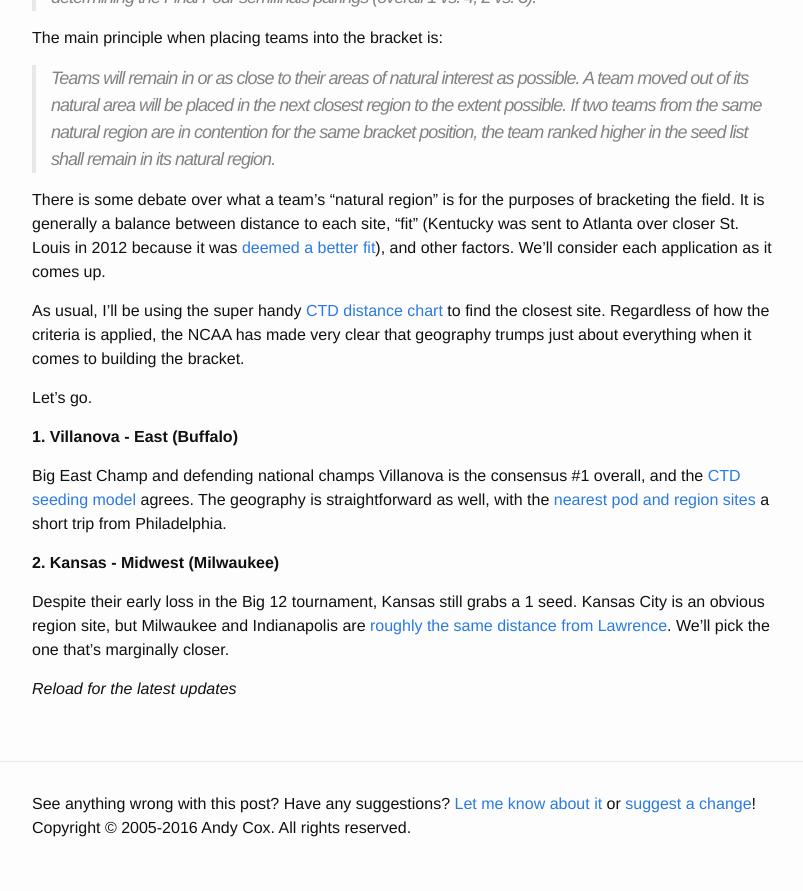
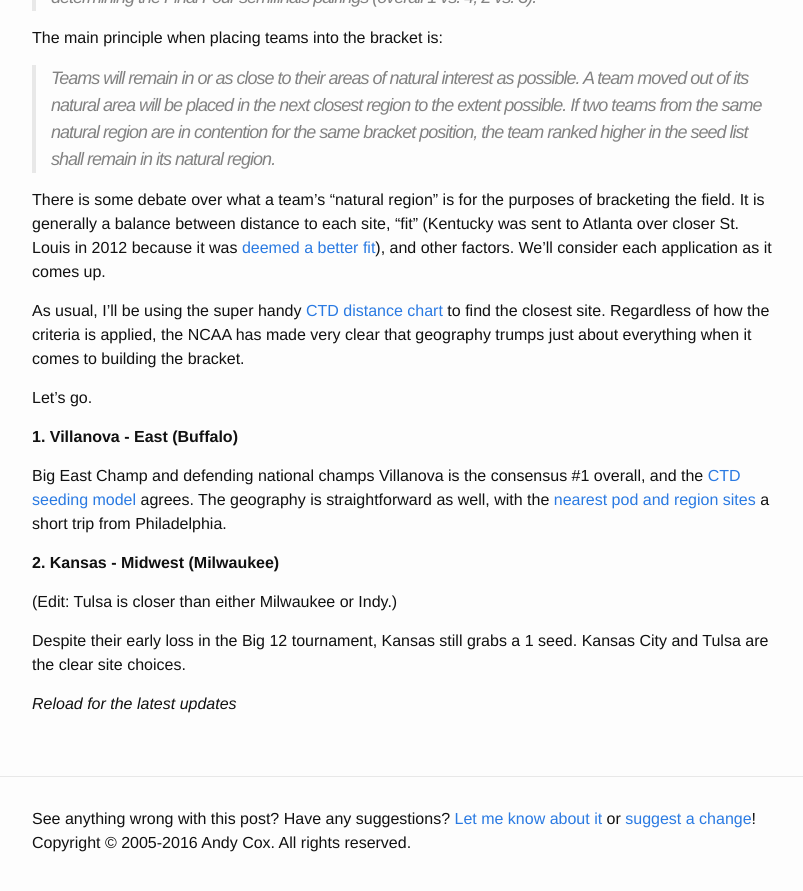
Before and after one commit to crashingthedance/blog.crashingthedance.com, a Jekyll site: the page built from _posts/2017-03-12-mocking_the_bracket_2017_edition.md, in a window 1280 px wide and 900 px high, scrolled down 1662 px. Shown: the top 891 px of the window, without its empty margins (238-1041 px from the left). Built offline with Jekyll 4.4.1, drawn with Linux system fonts in a browser that asks for light colours.

Commit message:
Mock bracket 2017 update

```diff
--- a/_posts/2017-03-12-mocking_the_bracket_2017_edition.md
+++ b/_posts/2017-03-12-mocking_the_bracket_2017_edition.md
@@ -118,10 +118,10 @@ a short trip from Philadelphia.
 
 **2. Kansas - Midwest (Milwaukee)**
 
+(Edit: Tulsa is closer than either Milwaukee or Indy.)
+
 Despite their early loss in the Big 12 tournament, Kansas still grabs a 1 seed.
-Kansas City is an obvious region site, but Milwaukee and Indianapolis are [roughly
-the same distance from Lawrence](https://crashingthedance.com/distance).
-We'll pick the one that's marginally closer.
+Kansas City and Tulsa are the clear site choices.
 
 <a name='latest'></a>
 *Reload for the latest updates*
```
